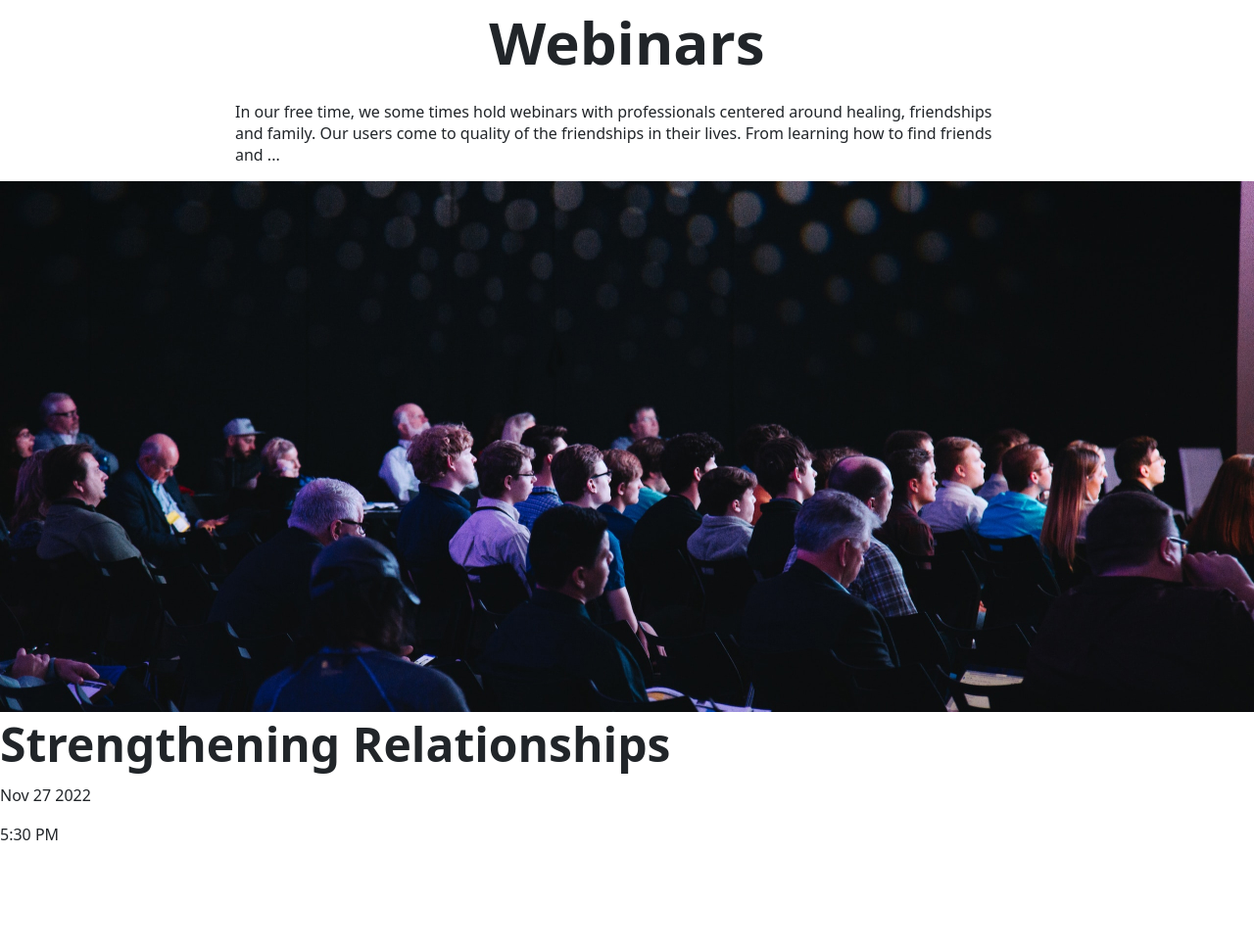
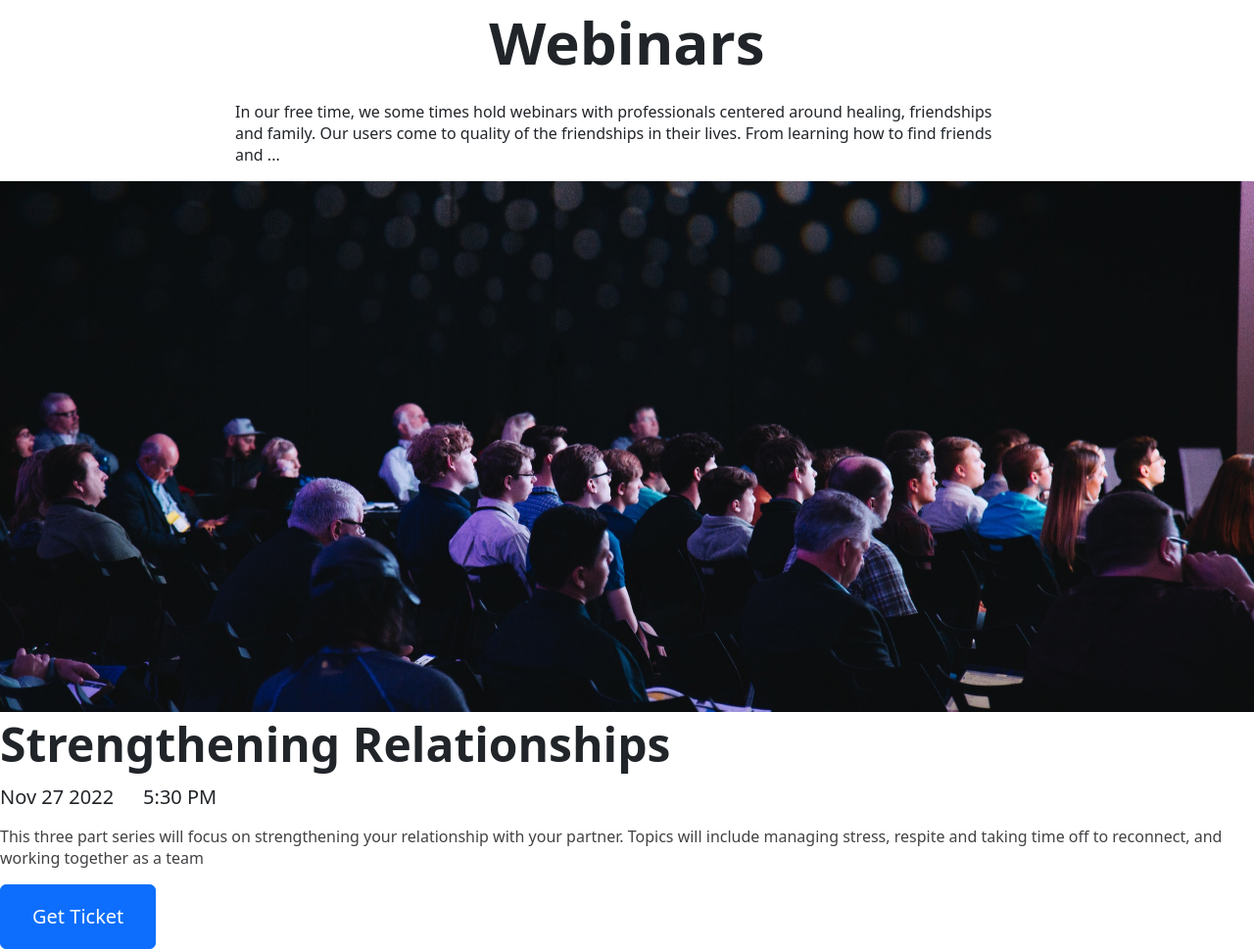
Before and after one commit to we0ut/Andrej-main, a plain HTML site: page index.html in a window 1280 px wide. Shown: the part 173-1142 px from the top of the page at 98% size. Before the commit the page ends 1053 px from the top, so only its background shows below. Drawn offline with nearby package versions, Linux system fonts and the light colour scheme.

Commit message:
Added section with a img and paragraph

```diff
--- a/assets/css/style.css
+++ b/assets/css/style.css
@@ -53,6 +53,32 @@
   line-height: 65px;
 }
 
+.date-and-time {
+  display: flex;
+  gap: 30px;
+}
+
+.section-date,
+.section-time {
+  font-weight: 500;
+  font-size: 20px;
+  line-height: 27px;
+}
+
+.section-paragraph {
+  font-weight: 400;
+  font-size: 16px;
+  line-height: 22px;
+  color: #424245;
+}
+
+.btn-ticket {
+  padding: 20px 32px;
+  font-weight: 500;
+  font-size: 20px;
+  line-height: 24px;
+}
+
 /* .site-header {
   display: flex;
   justify-content: space-between;
--- a/index.html
+++ b/index.html
@@ -84,14 +84,19 @@
       <img src="assets/img/Rectangle 2.jpg" alt="Presentation" />
       <h2 class="section-title">Strengthening Relationships</h2>
 
-      <p class="date">Nov 27 2022</p>
-      <p class="time">5:30 PM</p>
-
-      <!-- <p>
+      <div class="date-and-time">
+        <p class="section-date">Nov 27 2022</p>
+        <p class="section-time">5:30 PM</p>
+      </div>
+      <p class="section-paragraph">
         This three part series will focus on strengthening your relationship
         with your partner. Topics will include managing stress, respite and
         taking time off to reconnect, and working together as a team
-      </p> -->
+      </p>
+
+      <button type="button" class="btn btn-primary btn-ticket">
+        Get Ticket
+      </button>
     </section>
     <script
       src="https://cdn.jsdelivr.net/npm/bootstrap@5.2.3/dist/js/bootstrap.bundle.min.js"
```
